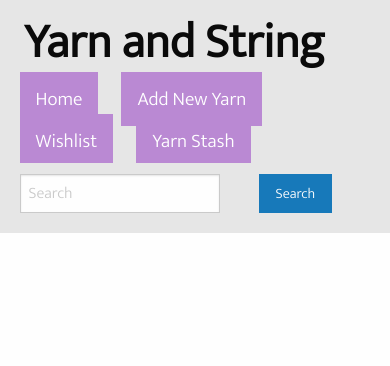
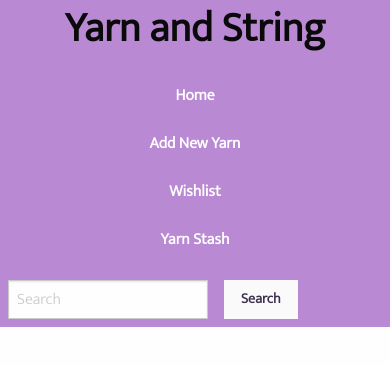
Before and after one commit to hwindle/portfolio, a PHP site: page /WIP_yarn_stash/header.php in a window 390 px wide. Shown: the top 366 px of the page. Run offline with PHP 8.4, Linux system fonts and the light colour scheme.

Commit message:
Fixed header/nav mobile responsive design issues

```diff
--- a/WIP_yarn_stash/css/component_files/05_nav.css
+++ b/WIP_yarn_stash/css/component_files/05_nav.css
@@ -1,26 +1,60 @@
 /* Navigation bit */
-nav {
+@media screen and (max-width: 900px) {
+    nav.top-bar.header-bar div.top-bar-left li {
+        width: 100%;
+        text-align: center;
+        height: 3rem;
+        padding: 0 2rem;
+    }
+
+    nav.top-bar.header-bar div.top-bar-left {
+        flex-direction: column;
+    }
+
+    nav ul li.menu-text {
+        font-size: 2.6rem;
+        margin-bottom: 2rem;
+    }
+
+    div.search-bit {
+        justify-content: stretch;
+    }
+
+    div.search-bit input {
+        width: 70vw;
+        flex-grow: 3;
+    }
+}
+
+nav.top-bar.header-bar, div > ul.dropdown.menu,
+div.top-bar-right > ul {
   background-color: var(--highlight);
 }
 
-nav ul li {
-    display: inline-block;
-  list-style-type: none;
-  font-size: 1.2em;
-  padding: 0.6em;
+div > ul.dropdown.menu {
+    align-items: center;
 }
 
-a:link, a:visited {
+a:link, a:visited, button {
     background-color: var(--highlight);
     color: white;
-    padding: 4px 25px;
+    font-weight: bold;
     text-align: center;
     text-decoration: none;
     display: inline;
+}
+
+button.search-btn {
+    background-color: var(--main-bg);
+    color: var(--dark-highlight);
+}
+
+button.search-btn:hover {
+    background-color: var(--dark-highlight);
+    color: var(--main-bg);
 }
 
 a:hover, a:active {
     background-color: var(--dark-highlight);
     font-weight: bold;
 }
-/* navigation */
--- a/WIP_yarn_stash/css/component_files/08_listing-tables.css
+++ b/WIP_yarn_stash/css/component_files/08_listing-tables.css
@@ -1,18 +1,19 @@
 
 table {
-  margin: 1em;
-  border: 2px solid #aaa;
-  border-radius: 5px;
-  border-collapse: collapse;
+    width: 80%;
+    margin: 1rem auto;
+    border: 2px solid var(--light-grey);
+    border-collapse: collapse;
 }
 
 thead {
-  background: #d4b8d0;
+  background: var(--dark-highlight);
   padding: 0em 0.4em;
+  color: var(--main-bg);
 }
 
 thead, tr {
-  border-bottom: 1px solid #ccc;
+  border-bottom: 1px solid var(--text);
 }
 
 td, th {
@@ -20,13 +21,12 @@ td, th {
 }
 
 tr:nth-child(even) {
-   background: #ccc;
+   background: var(--light-grey);
 }
 
 tr:hover {
-  background: #930a7e;
+  background: var(--highlight);
 }
-
 
 footer {
   grid-area: footer;
--- a/WIP_yarn_stash/header.php
+++ b/WIP_yarn_stash/header.php
@@ -13,7 +13,7 @@
     <body class="wrapper">
         <nav class="top-bar header-bar">
             <div class="top-bar-left">
-              <ul class="dropdown menu" data-dropdown-menu>
+              <ul class="dropdown menu vertical medium-horizontal" data-dropdown-menu>
                 <li class="menu-text">Yarn and String</li>
                 <li>
                   <a href="./index.html">Home</a>
@@ -23,10 +23,10 @@
                 <li><a href="./index.html">Yarn Stash</a></li>
               </ul>
             </div>
-            <div class="top-bar-right">
+            <div class="top-bar-right search-bit">
               <ul class="menu">
                 <li><input type="search" placeholder="Search"></li>
-                <li><button type="button" class="button">Search</button></li>
+                <li><button type="button" class="button search-btn">Search</button></li>
               </ul>
             </div>
         </nav>
--- a/WIP_yarn_stash/index.html
+++ b/WIP_yarn_stash/index.html
@@ -13,7 +13,7 @@
     <body class="wrapper">
         <nav class="top-bar header-bar">
             <div class="top-bar-left">
-              <ul class="dropdown menu" data-dropdown-menu>
+              <ul class="dropdown menu vertical medium-horizontal" data-dropdown-menu>
                 <li class="menu-text">Yarn and String</li>
                 <li>
                   <a href="./index.html">Home</a>
@@ -23,10 +23,10 @@
                 <li><a href="./index.html">Yarn Stash</a></li>
               </ul>
             </div>
-            <div class="top-bar-right">
+            <div class="top-bar-right search-bit">
               <ul class="menu">
                 <li><input type="search" placeholder="Search"></li>
-                <li><button type="button" class="button">Search</button></li>
+                <li><button type="button" class="button search-btn">Search</button></li>
               </ul>
             </div>
         </nav>
```
